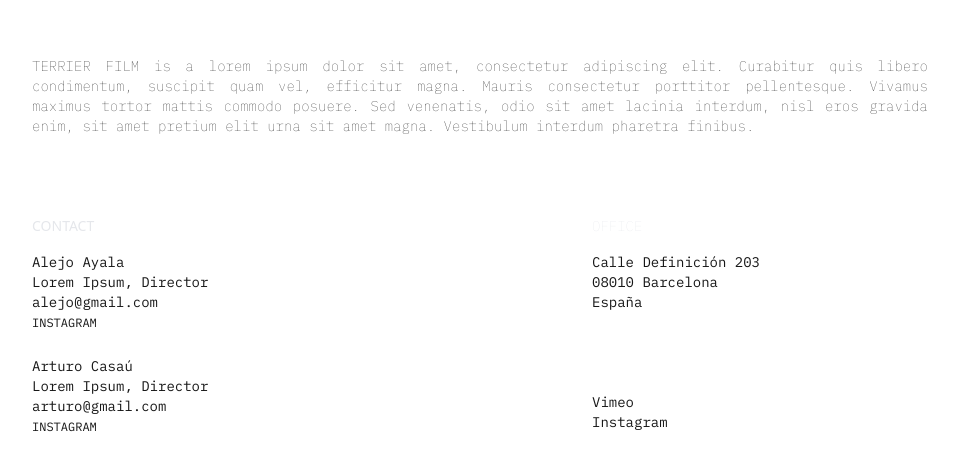
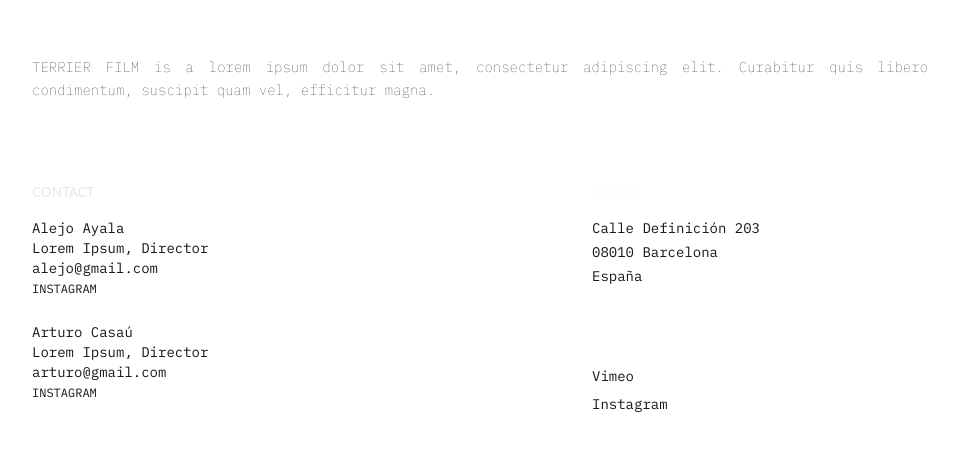
Before and after one commit to 01joanna/terrier-film, a Next.js app: page /about in a window 1280 px wide. Shown: the part 104-574 px from the top of the page, without its empty margins (48-1006 px from the left). Built offline with nearby package versions, Linux system fonts and the light colour scheme; no server answers; the database is empty; a web font is replaced by a local one.

Commit message:
logo loading and work aniimation

```diff
--- a/package.json
+++ b/package.json
@@ -12,7 +12,8 @@
     "@reduxjs/toolkit": "^2.11.2",
     "@vimeo/player": "^2.30.3",
     "firebase": "^12.9.0",
-    "next": "^16.1.6",
+    "framer-motion": "^12.40.0",
+    "next": "^16.2.9",
     "react": "19.2.1",
     "react-dom": "19.2.1",
     "react-icons": "^5.6.0",
--- a/src/app/about/page.tsx
+++ b/src/app/about/page.tsx
@@ -1,46 +1,117 @@
+"use client"
+import { motion, Variants } from "framer-motion"
+
 export default function About() {
+
+    const container = {
+        hidden: {},
+        show: {
+            transition: {
+                staggerChildren: 0.08,
+            },
+        },
+    }
+
+    const block: Variants = {
+        hidden: {
+            opacity: 0,
+            y: 30,
+            filter: "blur(10px)",
+        },
+        show: {
+            opacity: 1,
+            y: 0,
+            filter: "blur(0px)",
+            transition: {
+                duration: 0.8,
+                ease: [0.76, 0, 0.24, 1],
+            },
+        },
+    }
+
+    const line: Variants = {
+        hidden: {
+            opacity: 0,
+            y: 10,
+        },
+        show: {
+            opacity: 1,
+            y: 0,
+            transition: {
+                duration: 0.5,
+                ease: [0.22, 1, 0.36, 1],
+            },
+        },
+    }
+
     return (
-        <section className="w-screen h-screen flex flex-col px-20 py-20 gap-20">
-            <div className="w-4/5 mt-20">
-                <p className="text-justify text-sm font-thin font-plex">
-                    TERRIER FILM is a lorem ipsum dolor sit amet, consectetur adipiscing elit. Curabitur quis
-                    libero condimentum, suscipit quam vel, efficitur magna. Mauris consectetur porttitor
-                    pellentesque. Vivamus maximus tortor mattis commodo posuere. Sed venenatis, odio sit amet
-                    lacinia interdum, nisl eros gravida enim, sit amet pretium elit urna sit amet magna.
-                    Vestibulum interdum pharetra finibus.
-                </p>
-            </div>
-            <div className="w-full flex text-sm">
+        <motion.section
+            className="w-screen min-h-screen flex flex-col px-20 py-20 gap-20"
+            variants={container}
+            initial="hidden"
+            animate="show"
+        >
+            {/* TEXT BLOCK */}
+            <motion.div className="w-4/5 mt-20" variants={block}>
+                <motion.p
+                    className="text-justify text-sm font-thin font-plex leading-relaxed"
+                >
+                    {`TERRIER FILM is a lorem ipsum dolor sit amet, consectetur adipiscing elit. Curabitur quis libero condimentum, suscipit quam vel, efficitur magna.`}
+                </motion.p>
+            </motion.div>
+
+            {/* CONTACT BLOCK */}
+            <motion.div className="w-full flex text-sm" variants={block}>
                 <div className="w-1/2">
-                    <h3 className="uppercase text-gray-200 font-thin mb-4">Contact</h3>
+                    <h3 className="uppercase text-gray-200 font-thin mb-4">
+                        Contact
+                    </h3>
+
                     <div className="flex flex-col gap-6 font-plex">
-                        <div className="">
-                            <p>Alejo Ayala</p>
-                            <p>Lorem Ipsum, Director</p>
-                            <p>alejo@gmail.com</p>
-                            <a className="text-xs uppercase">Instagram</a>
-                        </div>
-                        <div className="">
-                            <p>Arturo Casaú</p>
-                            <p>Lorem Ipsum, Director</p>
-                            <p>arturo@gmail.com</p>
-                            <a className="text-xs uppercase">Instagram</a>
-                        </div>
+                        {[
+                            {
+                                name: "Alejo Ayala",
+                                role: "Lorem Ipsum, Director",
+                                mail: "alejo@gmail.com",
+                            },
+                            {
+                                name: "Arturo Casaú",
+                                role: "Lorem Ipsum, Director",
+                                mail: "arturo@gmail.com",
+                            },
+                        ].map((person, i) => (
+                            <motion.div key={i} variants={block}>
+                                <motion.p variants={line}>{person.name}</motion.p>
+                                <motion.p variants={line}>{person.role}</motion.p>
+                                <motion.p variants={line}>{person.mail}</motion.p>
+                                <motion.a className="text-xs uppercase" variants={line}>
+                                    Instagram
+                                </motion.a>
+                            </motion.div>
+                        ))}
                     </div>
                 </div>
+
+                {/* OFFICE BLOCK */}
                 <div className="flex flex-col gap-20 font-plex">
-                    <div>
-                        <h3 className="uppercase text-gray-200 font-thin mb-4 ">Office</h3>
-                        <p>Calle Definición 203</p>
-                        <p>08010 Barcelona</p>
-                        <p>España</p>
-                    </div>
-                    <div className="flex flex-col">
-                        <a>Vimeo</a>
-                        <a>Instagram</a>
-                    </div>
+                    <motion.div variants={block}>
+                        <h3 className="uppercase text-gray-200 font-thin mb-4">
+                            Office
+                        </h3>
+
+                        <motion.div className="flex flex-col gap-1">
+                            <motion.p variants={line}>Calle Definición 203</motion.p>
+                            <motion.p variants={line}>08010 Barcelona</motion.p>
+                            <motion.p variants={line}>España</motion.p>
+                        </motion.div>
+                    </motion.div>
+
+                    <motion.div className="flex flex-col gap-2" variants={block}>
+                        <motion.a variants={line}>Vimeo</motion.a>
+                        <motion.a variants={line}>Instagram</motion.a>
+                    </motion.div>
                 </div>
-            </div>
-        </section>
+            </motion.div>
+        </motion.section>
     )
 }
--- a/src/app/components/layout/Header.tsx
+++ b/src/app/components/layout/Header.tsx
@@ -3,12 +3,54 @@
 import Image from "next/image"
 import Link from "next/link"
 import { usePathname } from "next/navigation"
+import Logo from "./Logo"
+import { useEffect, useState } from "react"
 
 export default function Header() {
     const pathname = usePathname()
 
     const isHome = pathname === "/"
     const isProjectDetail = pathname.startsWith("/project/")
+
+    const [loading, setLoading] = useState(true)
+    const [exiting, setExiting] = useState(false)
+    const [progress, setProgress] = useState(0)
+    const [mounted, setMounted] = useState(false)
+
+    useEffect(() => {
+        setMounted(true)
+    }, [])
+
+useEffect(() => {
+    const already = sessionStorage.getItem("site-loaded-once")
+
+    if (already) {
+        setLoading(false)
+        setProgress(100)
+        return
+    }
+
+    let value = 0
+
+    const interval = setInterval(() => {
+        value += Math.random() * 7
+
+        if (value >= 99) {
+            value = 100
+            setProgress(100)
+            clearInterval(interval)
+
+            setExiting(true)
+            setTimeout(() => {
+                setLoading(false)
+                sessionStorage.setItem("site-loaded-once", "true")
+            }, 600)
+        }
+        setProgress(Math.min(100, Math.floor(value)))
+    }, 80)
+
+    return () => clearInterval(interval)
+}, [mounted])
 
 
     const links = [
@@ -19,36 +61,63 @@ export default function Header() {
     ]
 
     if (isProjectDetail) return null
+    if (!mounted) return null
 
     return (
-        <header
-            className={`
-        fixed inset-0 z-[9999] pointer-events-none mx-20
-        transition-all duration-700 ease-in-out
-    `}
-        >
+        <header className="fixed inset-0 z-[9999] pointer-events-none mx-20">
+            {(loading || exiting) && (
+                <div
+                    className={`
+                        fixed inset-0 bg-black flex flex-col items-center justify-center text-white
+                        transition-all duration-1000 ease-[cubic-bezier(.22,1,.36,1)]
+                        ${exiting ? "opacity-0 scale-105 blur-sm" : "opacity-100 scale-100 blur-0"}
+                    `}
+                >
+                    {/* LOGO CENTRADO */}
+                    <div
+                        className={`
+                            transition-all duration-700 ease-[cubic-bezier(.22,1,.36,1)]
+                            ${exiting ? "opacity-0 translate-y-2" : "opacity-100"}
+                        `}
+                    >
+                        <Image
+                            src="/logo.png"
+                            alt="logo"
+                            width={400}
+                            height={400}
+                        />
+                    </div>
+
+                    {/* PORCENTAJE */}
+                    <div
+                        className={`
+                            text-xs tracking-[0.3em] font-roboto font-light mt-6 opacity-80
+                            transition-all duration-700 ease-[cubic-bezier(.22,1,.36,1)]
+                            ${exiting ? "opacity-0 translate-y-2" : "opacity-80"}
+                        `}
+                    >
+                        {progress}%
+                    </div>
+                </div>
+            )}
+
+                        {/* 🔥 HEADER REAL */}
+                        <div
+                className={`fixed inset-0
+                    transition-all duration-700 ease-in-out
+                    ${loading ? "opacity-0 scale-105" : "opacity-100 scale-100"}
+                `}
+            >
+
 
             {/* LOGO */}
-            <div
-                className={`
-        pointer-events-auto absolute left-20
-        transition-all duration-1000 ease-[cubic-bezier(.22,1,.36,1)]
-        ${
-            isHome
-                ? "top-1/2 -translate-y-1/2 scale-100"
-                : "top-10 translate-y-0 scale-140"
-        }
-
-    `}
-            >
-                <Image src="/logo.png" alt="logo" width={200} height={200} />
-            </div>
+            <Logo />
 
             {/* NAV */}
             <div
                 className={`
-        pointer-events-auto absolute right-20
-        transition-all duration-1000 ease-[cubic-bezier(.22,1,.36,1)]
+        pointer-events-auto absolute right-40
+        transition-all duration-1000 ease-[cubic-bezier(.22,1,.36,1)] mix-blend-difference
         ${isHome
                         ? "top-1/2 -translate-y-1/2"
                         : "top-10 translate-y-0 "
@@ -61,7 +130,7 @@ export default function Header() {
                             const isActive = pathname === link.href
 
                             return (
-                                <li key={link.href} className="relative flex items-center">
+                                <li key={link.href} className="relative flex items-center ">
                                     {isActive && (
                                         <span className="absolute -left-3 top-1/2 -translate-y-1/2 w-1 h-1 rounded-full bg-white" />
                                     )}
@@ -69,10 +138,10 @@ export default function Header() {
                                     <Link
                                         href={link.href}
                                         className={`
-                                            transition-all duration-300
+                                            transition-all duration-300 mix-blend-difference
                                             ${isActive
                                                 ? "text-white opacity-100"
-                                                : "text-white/60 opacity-70"
+                                                : "text-white opacity-70"
                                             }
                                         `}
                                     >
@@ -83,6 +152,7 @@ export default function Header() {
                         })}
                     </ul>
                 </nav>
+                </div>
             </div>
         </header>
     )
--- /dev/null
+++ b/src/app/components/layout/Logo.tsx
@@ -0,0 +1,25 @@
+import Image from "next/image"
+import { usePathname } from "next/navigation"
+
+
+export default function Logo() {
+    const pathname = usePathname()
+
+    const isHome = pathname === "/"
+    return (
+        <div
+                className={`
+        pointer-events-auto absolute left-20
+        transition-all duration-1000 ease-[cubic-bezier(.22,1,.36,1)]
+        ${
+            isHome
+                ? "top-1/2 -translate-y-1/2 scale-100"
+                : "top-10 translate-y-0 scale-100"
+        }
+
+    `}
+            >
+                <Image src="/logo.png" alt="logo" width={200} height={200} />
+            </div>
+    )
+}
--- a/src/app/work/page.tsx
+++ b/src/app/work/page.tsx
@@ -5,6 +5,8 @@ import { collection, getDocs, getFirestore, deleteDoc, doc } from "firebase/fire
 import { Project } from "@/types/Project"
 import Link from "next/link"
 import { getAuth, onAuthStateChanged } from 'firebase/auth';
+import { motion, Variants } from "framer-motion"
+import { useRouter } from "next/navigation"
 
 export default function Work() {
     const [projects, setProjects] = useState<Project[]>([])
@@ -12,6 +14,9 @@ export default function Work() {
     const [hovered, setHovered] = useState<Project | null>(null)
     const [cursorPos, setCursorPos] = useState({ x: 0, y: 0 })
     const [user, setUser] = useState<any>(null)
+
+    const router = useRouter()
+const [leaving, setLeaving] = useState(false)
 
     useEffect(() => {
         const auth = getAuth()
@@ -81,6 +86,42 @@ export default function Work() {
         }
     }
 
+    const container = {
+        hidden: {},
+        show: {
+            transition: {
+                staggerChildren: 0.05,
+            },
+        },
+    }
+
+    const item: Variants = {
+        hidden: {
+            opacity: 0,
+            y: 30,
+        },
+        show: {
+            opacity: 1,
+            y: 0,
+            transition: {
+                duration: 0.8,
+                // delay: index * 0.03,
+                ease: [0.22, 1, 0.36, 1],
+            },
+
+        },
+    }
+
+    const goToProject = (id?: string) => {
+        if (!id) return
+
+        setLeaving(true)
+
+        setTimeout(() => {
+            router.push(`/project/${id}`)
+        }, 500)
+    }
+
 
     return (
         <section
@@ -112,10 +153,11 @@ export default function Work() {
 
                     <li
                         onClick={() => setActive("all")}
-                        className={`cursor-pointer transition
+                        className={`
+        cursor-pointer uppercase
         ${active === "all"
-                                ? "text-white font-light"
-                                : "opacity-70 font-thin hover:opacity-100"}
+                                ? "opacity-100"
+                                : "opacity-60 hover:opacity-100"}
     `}
                     >
                         See All
@@ -146,7 +188,7 @@ export default function Work() {
                 </ul>
             </nav>
 
-            <div className="grid grid-cols-6 text-sm uppercase tracking-widest opacity-60 pb-4 font-thin font-plex">
+            <div className="grid grid-cols-5 text-sm uppercase tracking-widest opacity-60 pb-4 font-thin font-plex">
                 <span>Project</span>
                 <span>Client</span>
                 <span>Director</span>
@@ -155,20 +197,35 @@ export default function Work() {
             </div>
 
             {/* PROJECT ROWS */}
+            {/* PROJECT ROWS */}
             <div>
-                {filteredProjects.map((project) => (
-                    <Link
+                {filteredProjects.map((project, index) => (
+                    <motion.div
                         key={project.id}
-                        href={`/project/${project.id}`}
+                        initial={{ opacity: 0, y: 40, filter: "blur(10px)" }}
+                        animate={{ opacity: 1, y: 0, filter: "blur(0px)" }}
+                        transition={{
+                            duration: 0.7,
+                            delay: leaving ? index * 0.02 : index * 0.04,
+                            ease: [0.76, 0, 0.24, 1],
+                        }}
+                        whileInView={{ opacity: 1, y: 0 }}
+viewport={{ once: true, amount: 0.2 }}
+                    >
+                        <div
+                            onClick={() => goToProject(project.id)}
                             onMouseEnter={() => setHovered(project)}
                             onMouseLeave={() => setHovered(null)}
-                        className="grid grid-cols-6 text-md hover:opacity-50 transition cursor-pointer font-inter font-thin"
+                            className={`grid grid-cols-5 transition cursor-pointer font-plex font-thin text-sm ${
+                                leaving ? "pointer-events-none" : ""
+                            }`}
                         >
                             <span>{project.titulo}</span>
                             <span>{project.artista}</span>
                             <span>{project.direccion?.join(", ")}</span>
                             <span>{project.año}</span>
                             <span>[{project.categoria.join(", ")}]</span>
+
                             {user && (
                                 <span className="flex gap-3 text-xs">
                                     <button
@@ -177,7 +234,6 @@ export default function Work() {
                                             e.stopPropagation()
                                             window.location.href = `/admin/edit/${project.id}`
                                         }}
-                                    className="opacity-70 hover:opacity-100 mt-1"
                                     >
                                         Edit
                                     </button>
@@ -188,14 +244,13 @@ export default function Work() {
                                             e.stopPropagation()
                                             deleteProject(project.id!)
                                         }}
-                                    className="opacity-70 hover:opacity-100"
                                     >
                                         Delete
                                     </button>
                                 </span>
                             )}
-                    </Link>
-
+                        </div>
+                    </motion.div>
                 ))}
             </div>
 
```
Also changed, not shown: 1 other file (tests, documents, lock files or other folders). Lines whose indentation alone changed are shown as unchanged.
